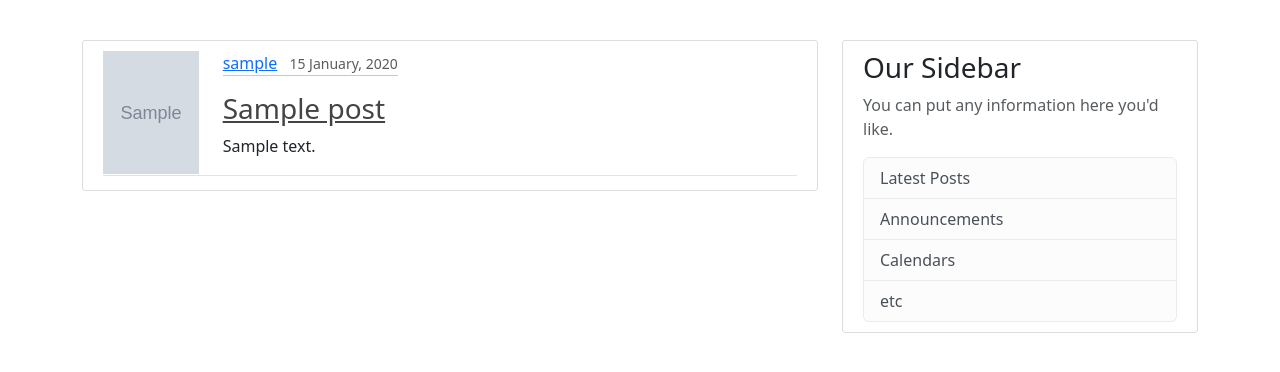
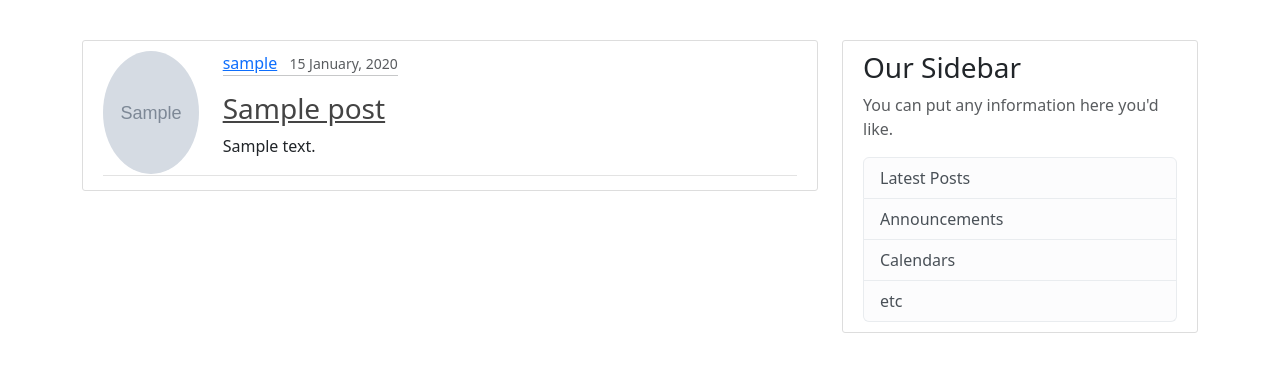
Before and after one commit to ahmetcan99/Social-Media-App, a Django app: page / in a window 1280 px wide. Shown: the part 56-428 px from the top of the page. Run offline with Django 5.2, Linux system fonts and the light colour scheme; tables that the repository leaves empty hold one stand-in row (values such as "Sample post"); grey boxes marked "Sample" are stand-in pictures.

Commit message:
rounded circle the authors profile picture

```diff
--- a/djangoWebApp/blog/templates/blog/home.html
+++ b/djangoWebApp/blog/templates/blog/home.html
@@ -5,7 +5,7 @@
             <div class="media-body">
                 <div class="article-metadata">
                     <div class="row">
-                        <img class="col col-md-2" src="{{post.author.profile.image.url}}" alt="">
+                        <img class="col col-md-2 rounded-circle aricle-img" src="{{post.author.profile.image.url}}" alt="">
                         <div class="col col-md-10">
                             <div class="row">
                                 <div class="col col-md-4">
```
